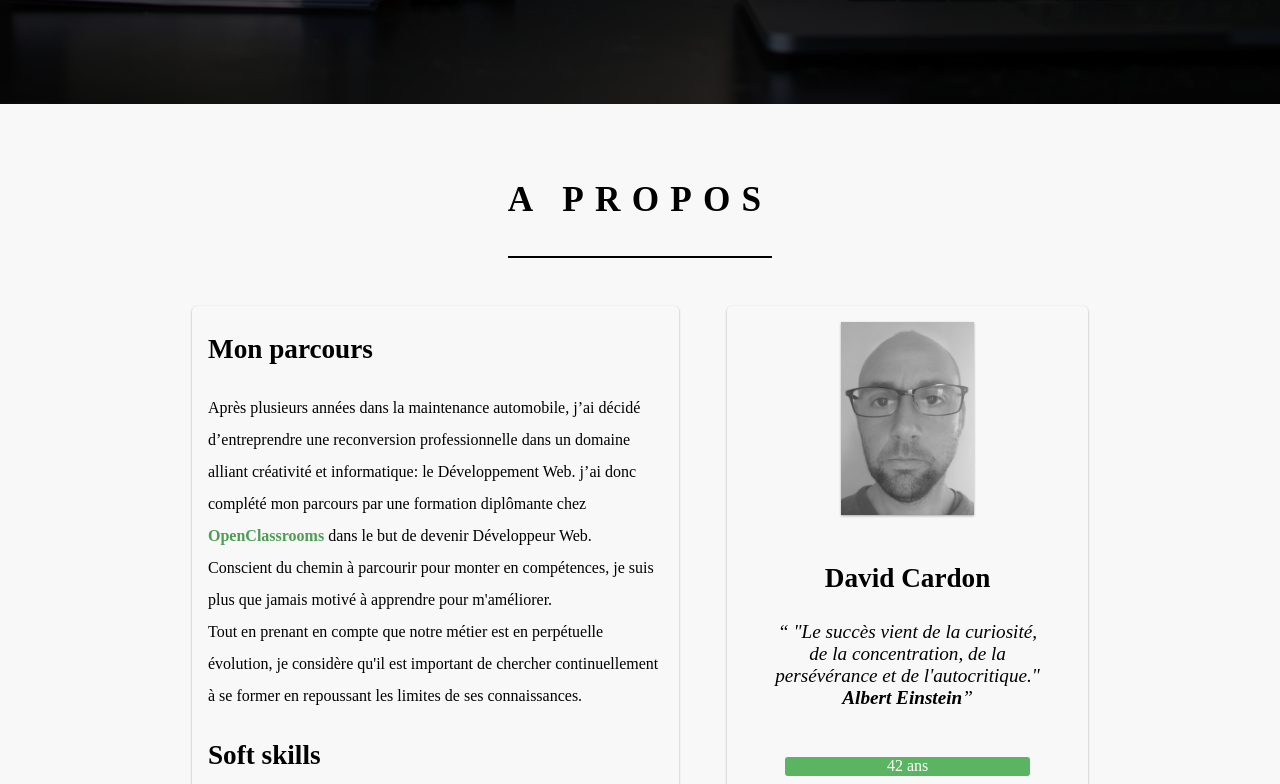
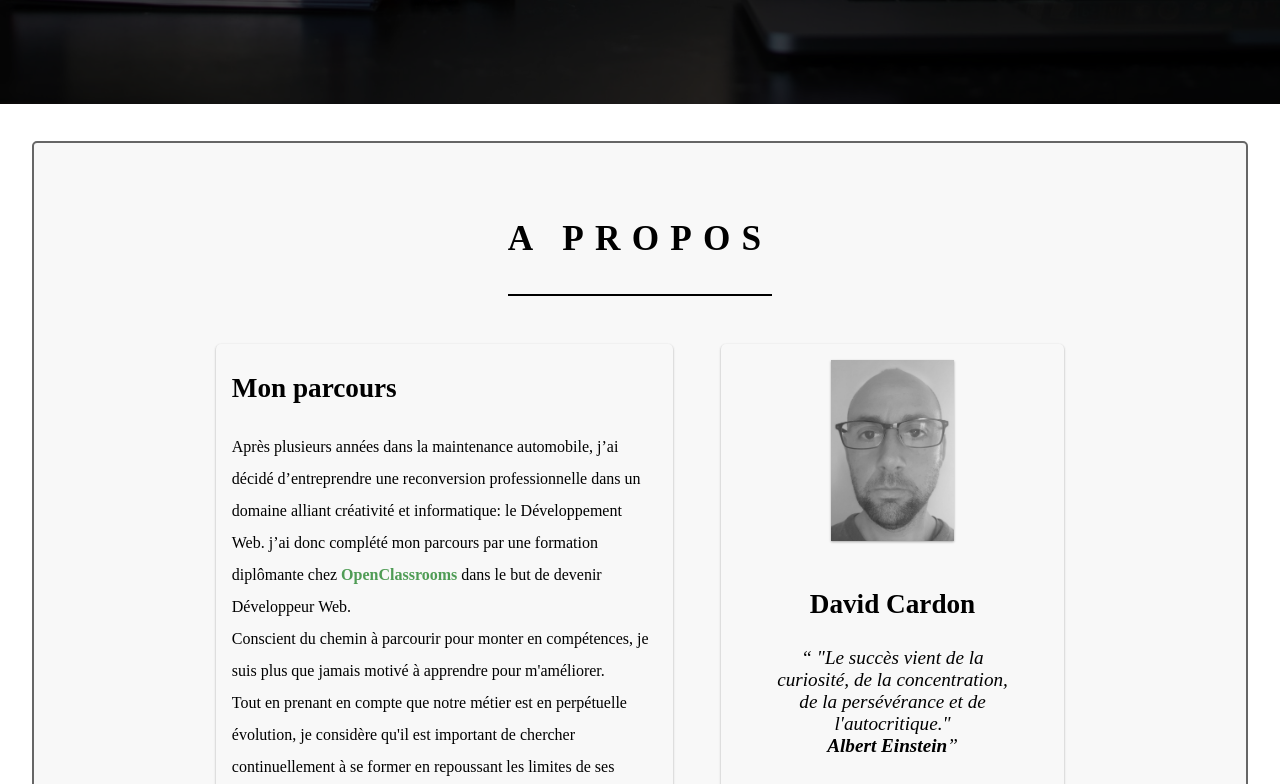
Before and after one commit to davidotch/portfolio, a React (Create React App) app: page / in a window 1280 px wide. Shown: the part 696-1480 px from the top of the page. Built offline with nearby package versions, Linux system fonts and the light colour scheme; a web font is replaced by a local one.

Commit message:
fix width, border

```diff
--- a/src/sass/components/_about.scss
+++ b/src/sass/components/_about.scss
@@ -1,8 +1,11 @@
 .about {
+    width: 95%;
     background-color: #f8f8f8;
     display: flex;
     flex-direction: column;
-    // margin: 3em 3em;
+    margin: 2.3em auto;
+    border: 2px solid #666;
+    border-radius: 5px;
     align-items: center;
     gap: 1em;
     &_info {
```
